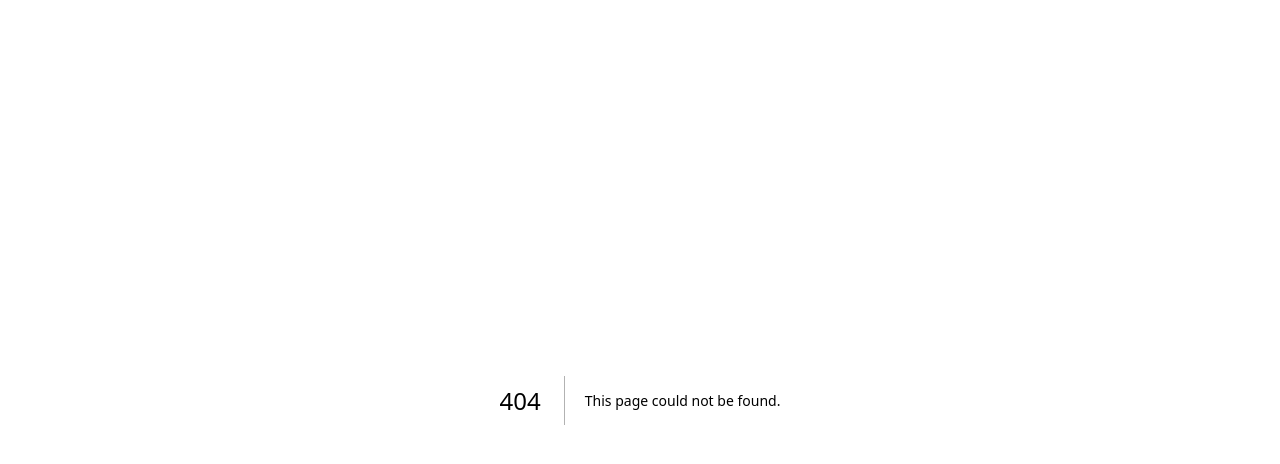
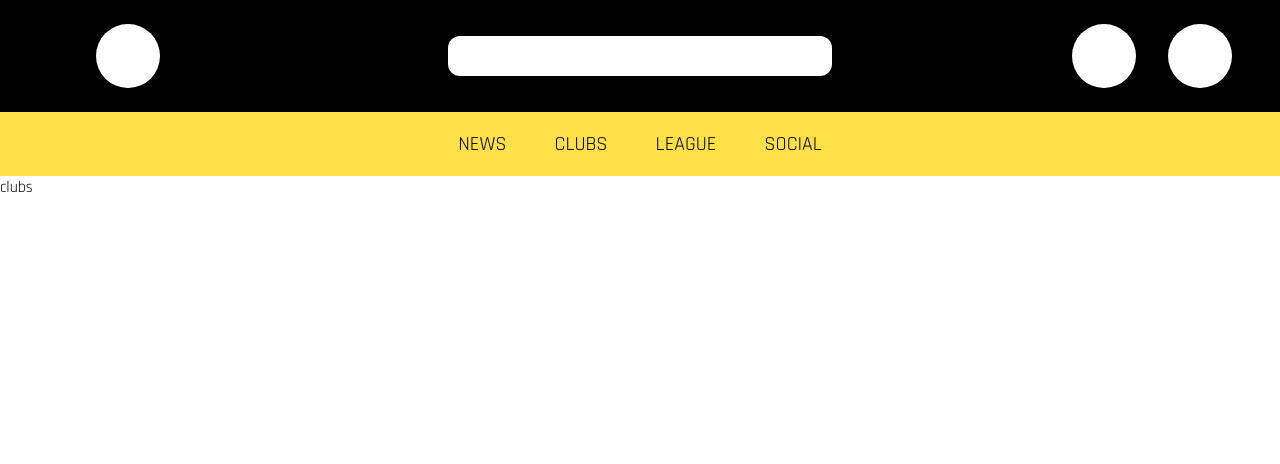
Before and after one commit to GabrielFernandesO/fut-set, a Next.js app: page /home/clubs in a window 1280 px wide. Before the commit this address had no page. Shown: the top 464 px of the page. Built offline with nearby package versions, Linux system fonts and the light colour scheme.

Commit message:
nav bar e home

```diff
--- /dev/null
+++ b/src/app/components/NavBar/NavBar.js
@@ -0,0 +1,45 @@
+import Link from "next/link";
+
+export default function NavBar() {
+    return (
+        <navbar>
+            <div className="bg-black h-28 flex  ">
+                <div className="h-full w-1/5 items-center flex justify-center">
+                    <div className="bg-white h-16 w-16 rounded-full">
+
+                    </div>
+                </div>
+                <div className=" h-full w-3/5 items-center flex justify-center">
+                    <input className="h-10 w-96 rounded-xl" />
+
+                </div>
+                <div className="h-28 w-1/5 flex items-center justify-center space-x-8  ">
+                    <div className="bg-white h-16 w-16 rounded-full">
+
+                    </div>
+                    <div className="bg-white h-16 w-16 rounded-full">
+
+                    </div>
+                </div>
+
+            </div>
+            <div className="bg-yellow-300 h-16 flex items-center justify-center">
+                <ul className="flex space-x-12 text-xl">
+                    <li>
+                        <Link className="hover:text-white transition duration-300 " href={"/home/news"}>NEWS</Link>
+                    </li>
+                    <li>
+                        <Link className="hover:text-white transition duration-300 " href={"/home/clubs"}>CLUBS</Link>
+                    </li>
+                    <li>
+                        <Link className="hover:text-white transition duration-300 " href={"/home/leagues"}>LEAGUE</Link>
+                    </li>
+                    <li>
+                        <Link className="hover:text-white transition duration-300 " href={"/home/social"}>SOCIAL</Link>
+                    </li>
+                </ul>
+
+            </div>
+        </navbar>
+    )
+}
--- /dev/null
+++ b/src/app/home/clubs/page.js
@@ -0,0 +1,9 @@
+
+export default function Clubs(){
+    return (
+        <main>
+           clubs
+
+        </main>
+    )
+}
--- /dev/null
+++ b/src/app/home/leagues/page.js
@@ -0,0 +1,9 @@
+
+export default function League(){
+    return (
+        <main>
+           league
+
+        </main>
+    )
+}
--- /dev/null
+++ b/src/app/home/news/page.js
@@ -0,0 +1,9 @@
+
+export default function News(){
+    return (
+        <main>
+           news
+
+        </main>
+    )
+}
--- /dev/null
+++ b/src/app/home/page.js
@@ -0,0 +1,9 @@
+
+export default function Home(){
+    return (
+        <main>
+
+
+        </main>
+    )
+}
--- /dev/null
+++ b/src/app/home/social/page.js
@@ -0,0 +1,10 @@
+
+export default function Social(){
+    return (
+        <main>
+           social
+
+
+        </main>
+    )
+}
--- a/src/app/layout.js
+++ b/src/app/layout.js
@@ -1,7 +1,9 @@
-import { Inter } from 'next/font/google'
+import { Rajdhani } from 'next/font/google'
 import './globals.css'
+import NavBar from './components/NavBar/NavBar'
+import Head from 'next/head'
 
-const inter = Inter({ subsets: ['latin'] })
+const rajdhani = Rajdhani({ subsets: ['latin'], weight: '400' })
 
 export const metadata = {
   title: 'Create Next App',
@@ -11,7 +13,10 @@ export const metadata = {
 export default function RootLayout({ children }) {
   return (
     <html lang="en">
-      <body className={inter.className}>{children}</body>
+
+      <body className={rajdhani.className}>
+      <NavBar></NavBar>
+        {children}</body>
     </html>
   )
 }
```
